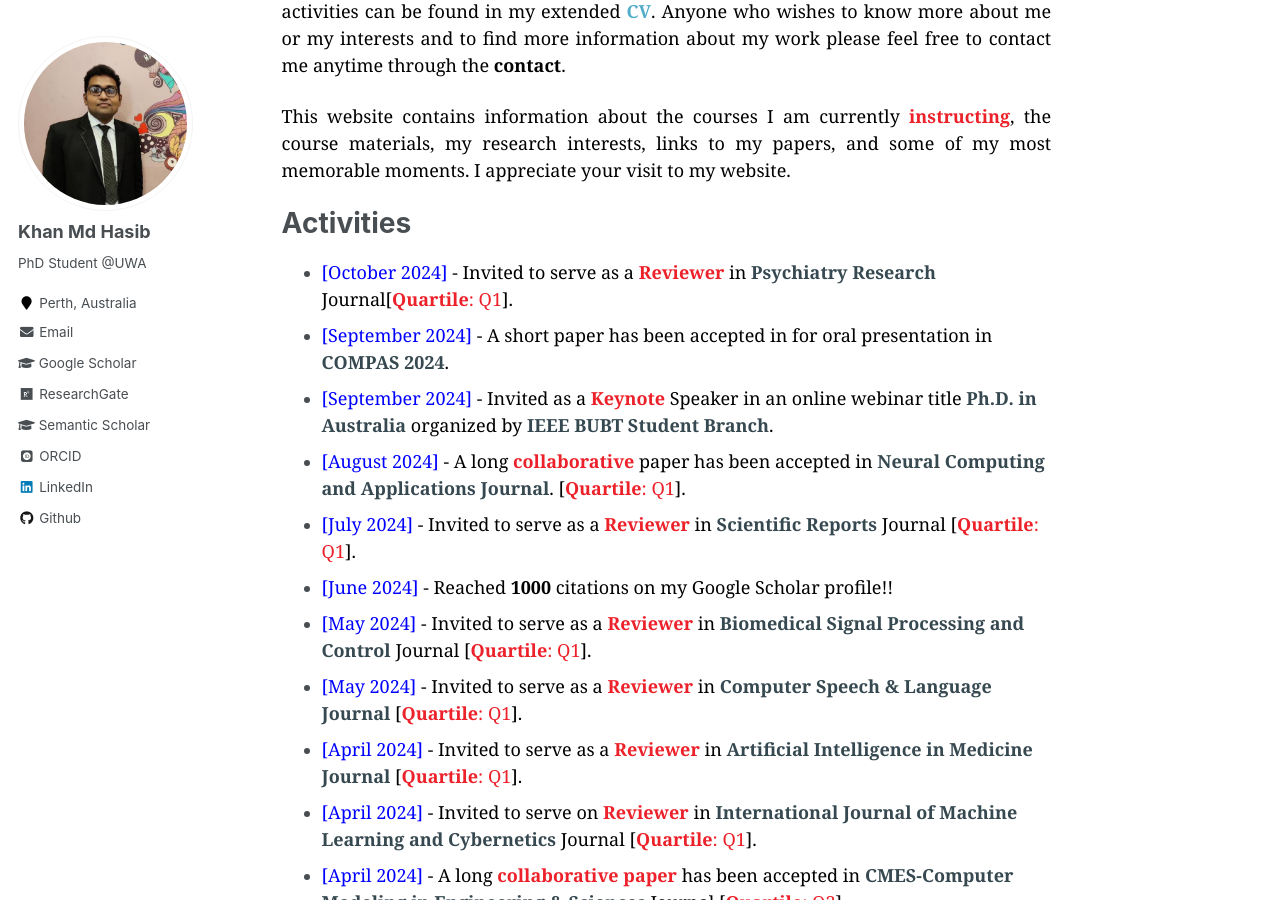
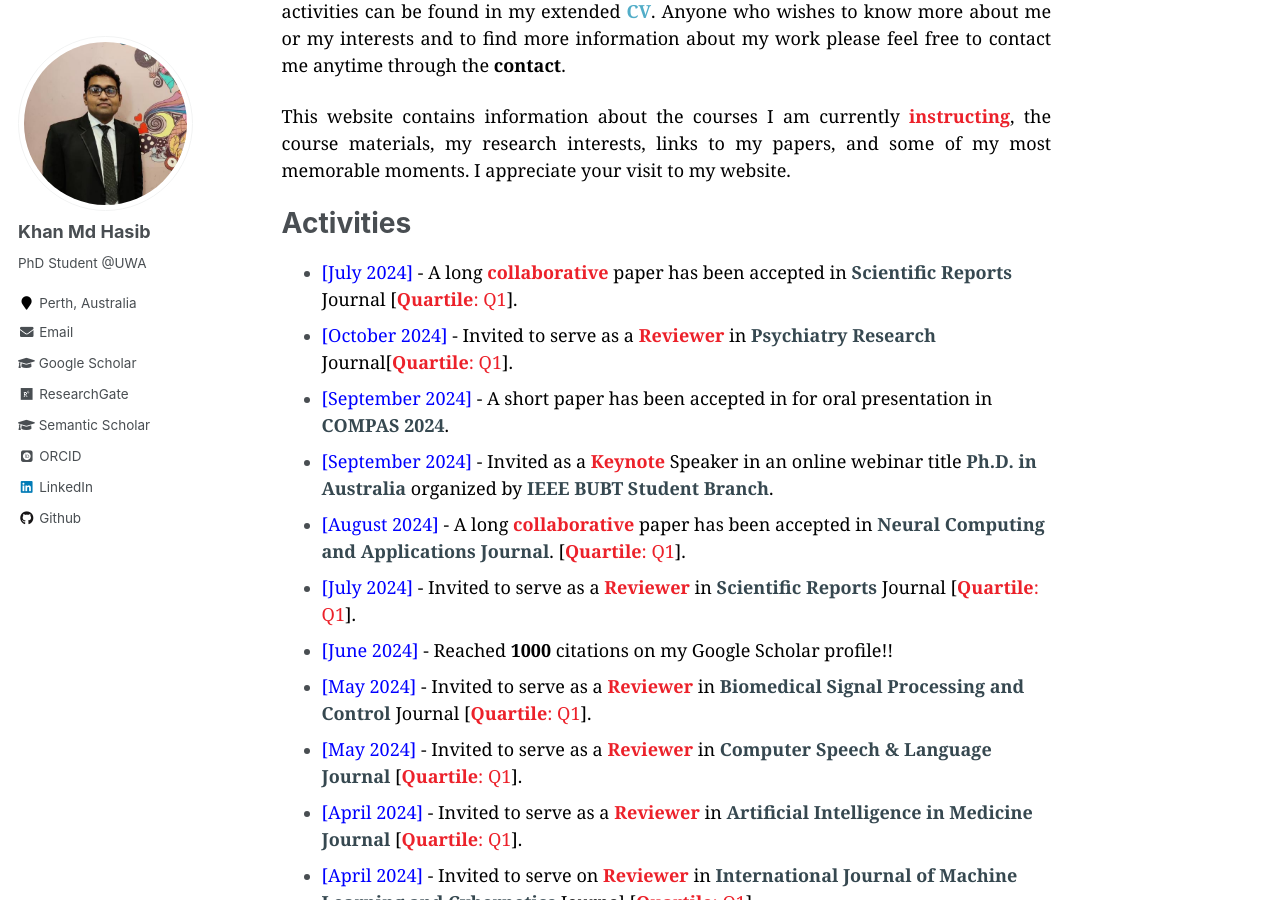
Before and after one commit to hasibaust13/hasibaust13.github.io, a Jekyll site: the page built from _pages/about.md, in a window 1280 px wide and 900 px high, scrolled down 896 px. Built offline with Jekyll 4.4.1, drawn with Linux system fonts in a browser that asks for light colours; some web fonts are replaced.

Commit message:
about.md

```diff
--- a/_pages/about.md
+++ b/_pages/about.md
@@ -23,6 +23,7 @@ redirect_from:
 
 
 # Activities
+* <span style="font-family:Georgia; color:black"><span style="color:Blue">[July 2024]</span> - A long <span style="color:#ec212a;font-weight:bold">collaborative</span> paper has been accepted in <a href="https://www.nature.com/srep/" target="_blank" style="color:#364850;font-weight:bold">Scientific Reports</a> Journal [<span style="color:#ec212a"><b>Quartile</b>: Q1</span>].</span>
 * <span style="font-family:Georgia; color:black"><span style="color:Blue">[October 2024]</span> - Invited to serve as a <span style="color:#ec212a;font-weight:bold">Reviewer</span> in <a href="https://www.sciencedirect.com/journal/psychiatry-research" target="_blank" style="color:#364850;font-weight:bold">Psychiatry Research</a> Journal[<span style="color:#ec212a"><b>Quartile</b>: Q1</span>].</span>
 * <span style="font-family:Georgia; color:black"><span style="color:Blue">[September 2024]</span> - A short paper has been accepted in for oral presentation in <a href="https://www.compasconf.org/" target="_blank" style="color:#364850;font-weight:bold">COMPAS 2024</a>.
 * <span style="font-family:Georgia; color:black"><span style="color:Blue">[September 2024]</span> - Invited as a <span style="color:#ec212a;font-weight:bold">Keynote</span> Speaker in an online webinar title <a href="https://www.facebook.com/events/1041764287735375/?ref=newsfeed" target="_blank" style="color:#364850;font-weight:bold">Ph.D. in Australia</a> organized by <span style="color:#364850;font-weight:bold">IEEE BUBT Student Branch</span>.</span>
@@ -87,15 +88,15 @@ redirect_from:
 * <span style="font-family:Georgia; color:black"><span style="color:Blue">[February 2022]</span> - Succesfully defended my <b> Master of Science (M.Sc.)</b> Thesis from <a href="https://www.bracu.ac.bd/" target="_blank" style="color:#364850;font-weight:bold"> Brac University.
 * <span style="font-family:Georgia; color:black"><span style="color:Blue">[January 2022]</span> - Joined as a  <span style="color:#ec212a;font-weight:bold">Lecturer</span> in <a href="https://cse.bubt.edu.bd/" target="_blank" style="color:#364850;font-weight:bold"> the Department of CSE - Bangladesh University of Business and Technology.
 * <span style="font-family:Georgia; color:black"><span style="color:Blue">[January 2022]</span> - A short paper has been accepted for oral presentation in <a href="https://ieee-ccwc.org/" target="_blank" style="color:#364850;font-weight:bold">12th IEEE CCWC  2022.
-* <span style="font-family:Georgia; color:black"><span style="color:Blue">[December 2021]</span> - Invited to serve as a  <span style="color:#ec212a;font-weight:bold">Reviewer</span> in <a href="https://www.atlantis-press.com/journals/HCIS" target="_blank" style="color:#364850;font-weight:bold">Human-Centric Intelligent Systems </a> Journal.
-* <span style="font-family:Georgia; color:black"><span style="color:Blue">[November 2021]</span> - Invited to serve as a  <span style="color:#ec212a;font-weight:bold">Technical Program Committee member</span> in <a href="https://ieee-uemcon.org/" target="_blank" style="color:#364850;font-weight:bold">12th IEEE UEMCON 2021.
-* <span style="font-family:Georgia; color:black"><span style="color:Blue">[November 2021]</span> - A short paper has been accepted for oral presentation in <a href="https://iceeict.mist.ac.bd/" target="_blank" style="color:#364850;font-weight:bold">5th IEEE ICEEICT 2021.
-* <span style="font-family:Georgia; color:black"><span style="color:Blue">[October 2021]</span> - Achieved  <span style="color:#ec212a;font-weight:bold">Best Paper Award</span> at the session of Signal Detection and Processing in<a href="https://ieee-iemcon.org/" target="_blank" style="color:#364850;font-weight:bold">12th IEEE IEMCON 2021.
-* <span style="font-family:Georgia; color:black"><span style="color:Blue">[August 2021]</span> - Two of my short paper has been accepted for oral presentation in <a href="https://ieee-iemcon.org/" target="_blank" style="color:#364850;font-weight:bold">12th IEEE IEMCON 2021.
-* <span style="font-family:Georgia; color:black"><span style="color:Blue">[November 2021]</span> - Two of my short paper has been accepted for oral presentation in <a href="https://attend.ieee.org/r10htc-2021/" target="_blank" style="color:#364850;font-weight:bold">IEEE R-10 HTC 2021.
+* <span style="font-family:Georgia; color:black"><span style="color:Blue">[December 2021]</span> - Invited to serve as a  <span style="color:#ec212a;font-weight:bold">Reviewer</span> in <a href="https://www.atlantis-press.com/journals/HCIS" target="_blank" style="color:#364850;font-weight:bold"> Human-Centric Intelligent Systems </a> Journal.
+* <span style="font-family:Georgia; color:black"><span style="color:Blue">[November 2021]</span> - Invited to serve as a  <span style="color:#ec212a;font-weight:bold">Technical Program Committee member</span> in <a href="https://ieee-uemcon.org/" target="_blank" style="color:#364850;font-weight:bold"> 12th IEEE UEMCON 2021.
+* <span style="font-family:Georgia; color:black"><span style="color:Blue">[November 2021]</span> - A short paper has been accepted for oral presentation in <a href="https://iceeict.mist.ac.bd/" target="_blank" style="color:#364850;font-weight:bold"> 5th IEEE ICEEICT 2021.
+* <span style="font-family:Georgia; color:black"><span style="color:Blue">[October 2021]</span> - Achieved  <span style="color:#ec212a;font-weight:bold">Best Paper Award</span> at the session of Signal Detection and Processing in<a href="https://ieee-iemcon.org/" target="_blank" style="color:#364850;font-weight:bold"> 12th IEEE IEMCON 2021.
+* <span style="font-family:Georgia; color:black"><span style="color:Blue">[August 2021]</span> - Two of my short paper has been accepted for oral presentation in <a href="https://ieee-iemcon.org/" target="_blank" style="color:#364850;font-weight:bold"> 12th IEEE IEMCON 2021.
+* <span style="font-family:Georgia; color:black"><span style="color:Blue">[November 2021]</span> - Two of my short paper has been accepted for oral presentation in <a href="https://attend.ieee.org/r10htc-2021/" target="_blank" style="color:#364850;font-weight:bold"> IEEE R-10 HTC 2021.
 * <span style="font-family:Georgia; color:black"><span style="color:Blue">[May 2021]</span> - A short paper has been accepted as a Book Chapter in <a href="https://link.springer.com/book/10.1007/978-3-030-88040-8" target="_blank" style="color:#364850;font-weight:bold">Artificial Intelligence in Cyber Security: Impact and Implications.
 * <span style="font-family:Georgia; color:black"><span style="color:Blue">[April 2021]</span> - Two short paper has been accepted for oral presentation in <a href="https://ieeexplore.ieee.org/xpl/conhome/9533266/proceeding" target="_blank" style="color:#364850;font-weight:bold">IJCNN 2023 </a> [<span style="color:#ec212a"><b>Core B</b>].</span>
-* <span style="font-family:Georgia; color:black"><span style="color:Blue">[March 2021]</span> - A long <span style="color:#ec212a;font-weight:bold">collaborative</span> paper has been accepted in <a href="https://www.igi-global.com/journal/international-journal-cloud-applications-computing/41974" target="_blank" style="color:#364850;font-weight:bold">International Journal of Cloud Applications and Computing. [<span style="color:#ec212a"><b>Quartile</b>: Q2</span>].</span>
+* <span style="font-family:Georgia; color:black"><span style="color:Blue">[March 2021]</span> - A long <span style="color:#ec212a;font-weight:bold">collaborative</span> paper has been accepted in <a href="https://www.igi-global.com/journal/international-journal-cloud-applications-computing/41974" target="_blank" style="color:#364850;font-weight:bold">International Journal of Cloud Applications and Computing. [<span style="color:#ec212a"><b>Quartile</b>: Q2</span>].
 * <span style="font-family:Georgia; color:black"><span style="color:Blue">[February 2021]</span> - Joined as a  <span style="color:#ec212a;font-weight:bold">Lecturer</span> in <a href="https://www.sub.ac.bd/department/computer-science-and-engineering" target="_blank" style="color:#364850;font-weight:bold">  Department of CSE, State University of Bangladesh (SUB).
 * <span style="font-family:Georgia; color:black"><span style="color:Blue">[January 2021]</span> - A short paper has been accepted for oral presentation in <a href="https://icict4sd.bup.edu.bd/" target="_blank" style="color:#364850;font-weight:bold">ICICT4SD 2021.
 * <span style="font-family:Georgia; color:black"><span style="color:Blue">[December 2020]</span> - A short paper has been accepted for oral presentation in <a href="https://ieeexplore.ieee.org/xpl/conhome/9396788/proceeding" target="_blank" style="color:#364850;font-weight:bold">ICCCIS 2021.
```
Also changed, not shown: 19 other files.
